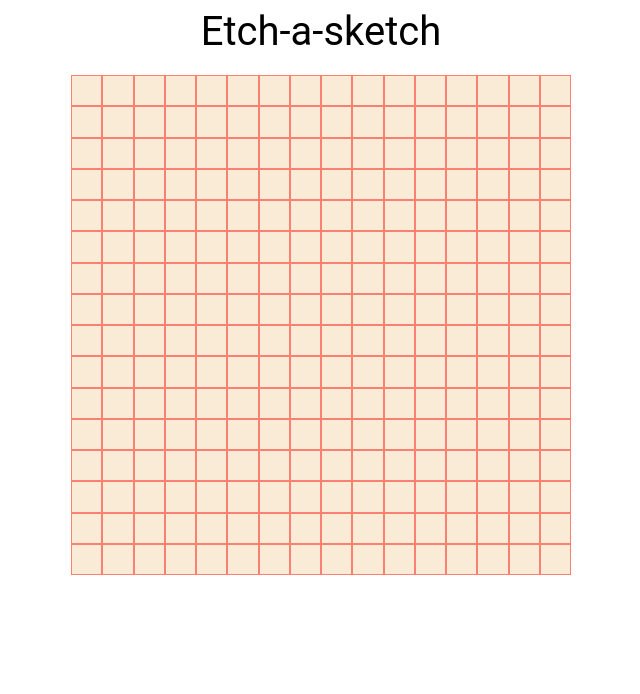
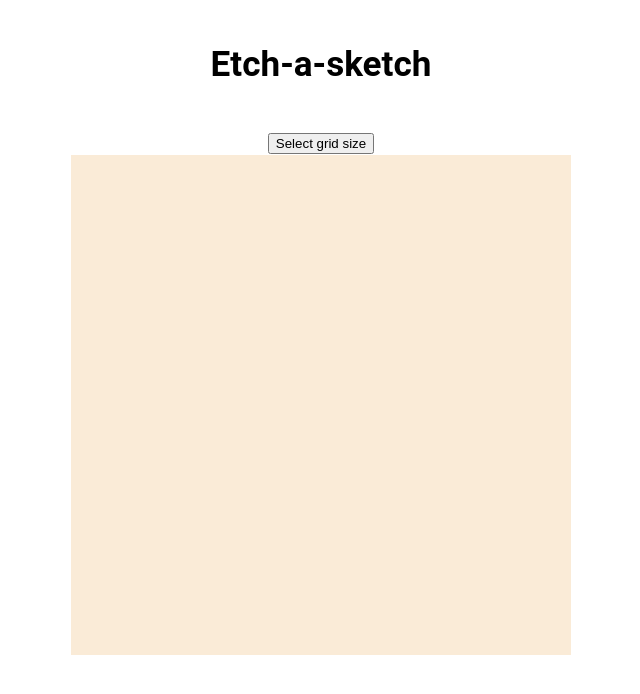
Before and after one commit to daramaciej/etch-a-sketch, a plain HTML site: page index.html in a window 1280 px wide. Shown: the whole page, without its empty margins (319-959 px from the left). Drawn offline with Linux system fonts and the light colour scheme.

Commit message:
Add grid size button

```diff
--- a/app.js
+++ b/app.js
@@ -11,19 +11,28 @@ function setupGrid (size) {
 
     for (let i = 0; i < (size * size); i++) {
         const gridItem = document.createElement("div");
-        gridItem.addEventListener('click', addColor);
+        gridItem.addEventListener('mousemove', addColor);
         gridItem.classList.add('grid-item');
         grid.appendChild(gridItem);
     }
 }
 
-setupGrid(16);
+
+
+function askGridSize() {
+    let gridSize = parseInt(prompt("Select grid size:"));
+    setupGrid(gridSize);
+    }
+
+setupGrid(0);
 
 function addColor () {
     this.style.backgroundColor = "green"
 }
+
 /**
- * 1. Create empty div in HTML
- * 2. Create new element in memory
- * 3. Color the empty div on color
+ * Create button
+ * Create prompt message asking about grid size
+ * Store somehwere the grid size
+ * Use the grid size on setupGrid function
  */
--- a/index.html
+++ b/index.html
@@ -8,8 +8,13 @@
     <link rel="stylesheet" href="/styles.css">
     <script src="/app.js" defer></script>
 </head>
+
 <body>
-    <div class="header">Etch-a-sketch</div>
+    <div class="header">
+        <h3>Etch-a-sketch</h3>
+        <button class="btn" onclick = "askGridSize();">Select grid size</button>
+    </div>
+    </div>
     <div id="grid">
     </div>
 
--- a/styles.css
+++ b/styles.css
@@ -7,8 +7,8 @@ body {
 }
 
 .header {
-  font-size: 40px;
-  padding-bottom: 20px;
+  font-size: 30px;
+  text-align: center;
 }
 
 #grid {
```
